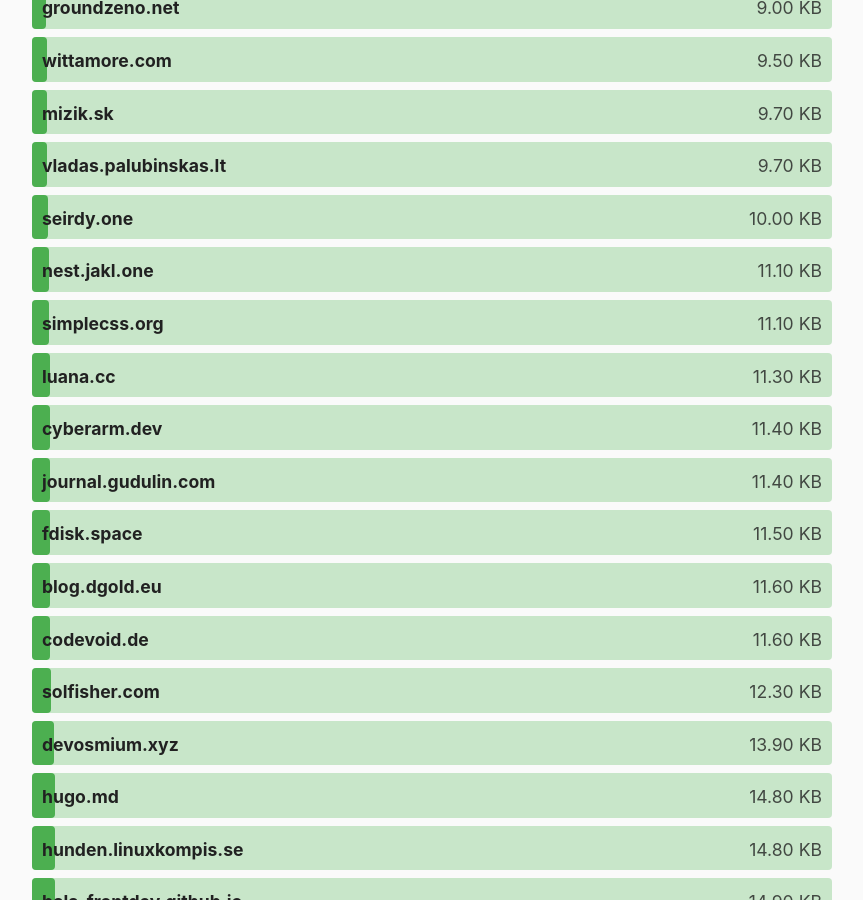
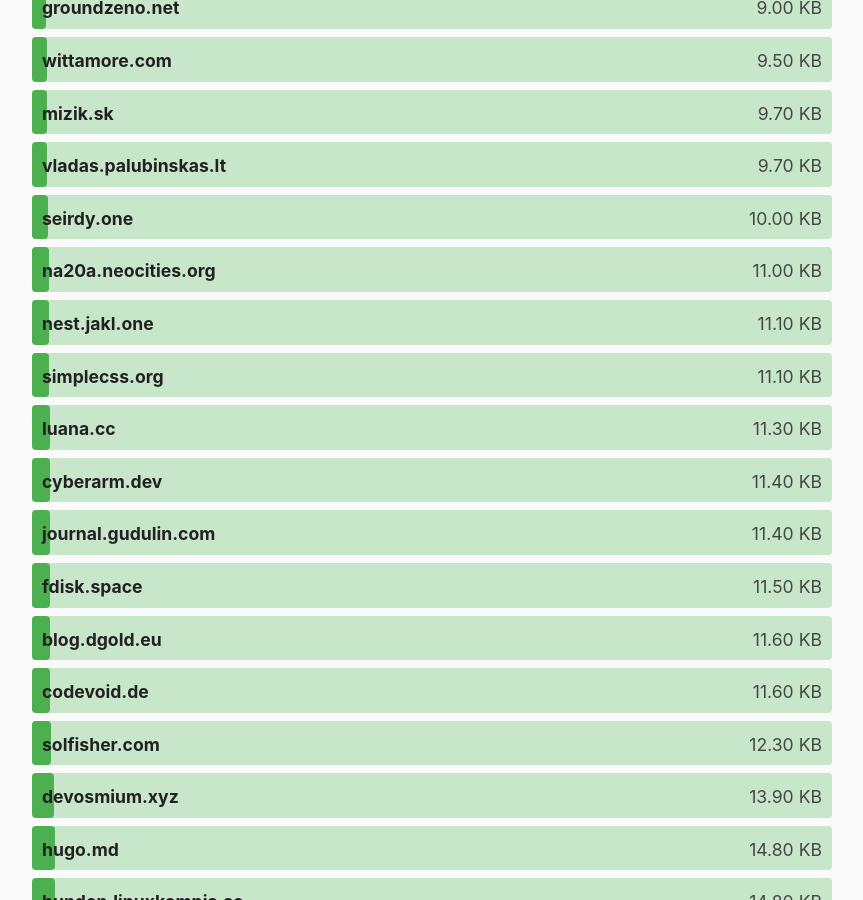
Before and after one commit to kevquirk/512kb.club, a Jekyll site: the page built from index.md, in a window 1280 px wide and 900 px high, scrolled down 3111 px. Shown: the whole window, without its empty margins (208-1071 px from the left). Built offline with Jekyll 4.4.1, drawn with Linux system fonts in a browser that asks for light colours; some of the changed text lies outside the part shown.

Commit message:
Updated na20a.neocities.org size

```diff
--- a/_data/sites.yml
+++ b/_data/sites.yml
@@ -900,8 +900,8 @@
 
 - domain: na20a.neocities.org
   url: https://na20a.neocities.org/
-  size: 80.8
-  last_checked: 2021-09-14
+  size: 11.0
+  last_checked: 2021-09-18
 
 - domain: ndanes.com
   url: https://ndanes.com/
```
